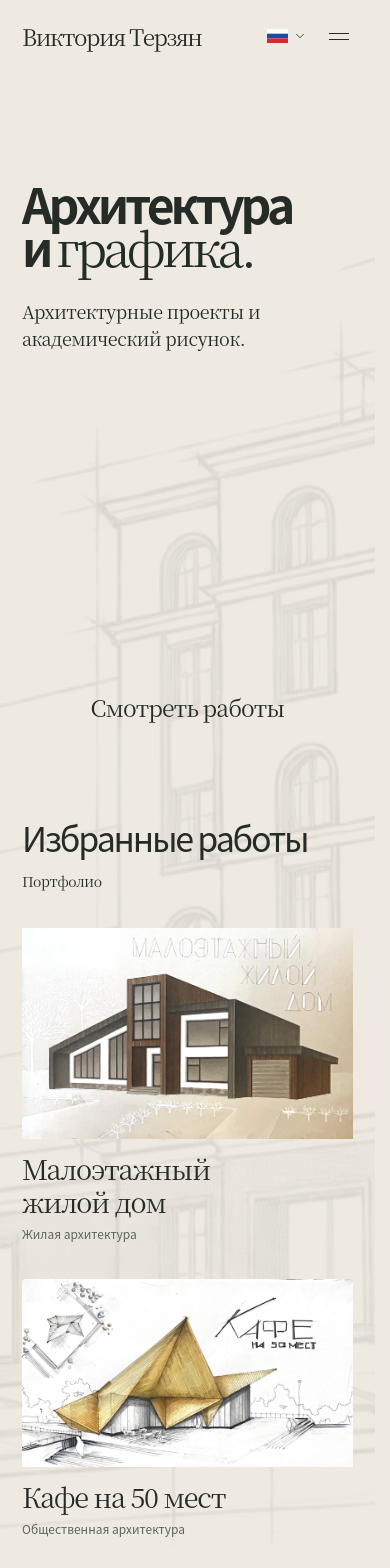
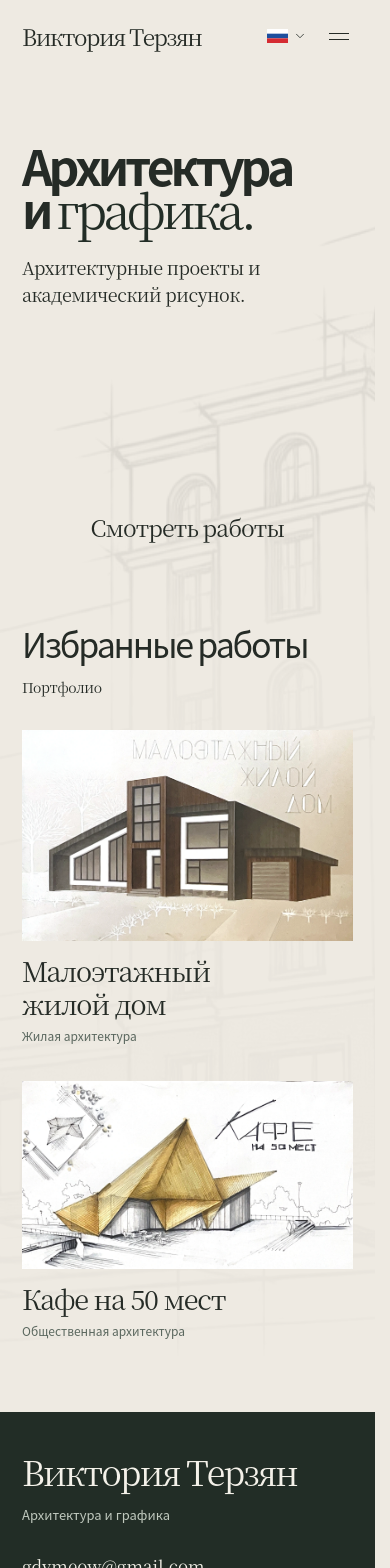
Before and after one commit to gdvmeow/meowarch, a React (Vite) app: page / in a window 390 px wide. Shown: the top 1568 px of the page. Built offline with nearby package versions, Linux system fonts and the light colour scheme.

Commit message:
Refine responsive layout and language menu focus

```diff
--- a/src/components/SiteChrome.jsx
+++ b/src/components/SiteChrome.jsx
@@ -15,9 +15,7 @@ function LanguageSwitcher({ language, onChange, onOpen, t }) {
 
   useEffect(() => {
     if (!open) return;
-    const focusFrame = requestAnimationFrame(() => {
-      optionRefs.current[languages.findIndex(item => item.code === language)]?.focus({ preventScroll: true });
-    });
+    optionRefs.current[languages.findIndex(item => item.code === language)]?.focus({ preventScroll: true });
     const outside = event => { if (!rootRef.current?.contains(event.target)) setOpen(false); };
     const escape = event => {
       if (event.key === 'Escape') { setOpen(false); triggerRef.current?.focus(); }
@@ -25,7 +23,6 @@ function LanguageSwitcher({ language, onChange, onOpen, t }) {
     document.addEventListener('pointerdown', outside);
     document.addEventListener('keydown', escape);
     return () => {
-      cancelAnimationFrame(focusFrame);
       document.removeEventListener('pointerdown', outside);
       document.removeEventListener('keydown', escape);
     };
--- a/src/styles.css
+++ b/src/styles.css
@@ -45,7 +45,9 @@ main:focus { outline: none; }
 .shell { width: min(1320px, calc(100% - var(--gutter) * 2)); margin-inline: auto; }
 .site-canvas { position: relative; isolation: isolate; flex: 1 0 auto; }
 .site-canvas::before { content: ''; position: absolute; inset: 0; z-index: -1; pointer-events: none; background: url('/assets/site-background-perspective.png') center / cover no-repeat; opacity: .075; }
-.canvas-home::before { opacity: .13; }
+.canvas-portfolio::before, .canvas-project::before, .canvas-contacts::before, .canvas-education::before { opacity: .035; }
+.canvas-home { --home-hero-height: min(790px, calc(100svh - 88px)); --drawing-tail-opacity: .27; }
+.canvas-home::before { opacity: .13; mask-image: linear-gradient(to bottom, #000 calc(var(--home-hero-height) - 80px), rgb(0 0 0 / var(--drawing-tail-opacity)) calc(var(--home-hero-height) + 100px)); }
 .icon { flex: none; vertical-align: middle; }
 .skip-link { position: fixed; top: 12px; left: var(--gutter); z-index: 100; padding: 12px 18px; background: var(--white); transform: translateY(-160%); }
 .skip-link:focus { transform: translateY(0); }
@@ -95,7 +97,7 @@ main:focus { outline: none; }
 .site-nav a, .header-contact, .text-link, .back-link, .contact-email, .copy-button, .hero-project-link { transform-origin: left center; transition: transform .2s var(--ease), color .18s; }
 
 /* One continuous drawing scales with the canvas, as in the original layout. */
-.home-hero { position: relative; overflow: hidden; min-height: min(790px, calc(100svh - 88px)); }
+.home-hero { position: relative; overflow: hidden; min-height: var(--home-hero-height); }
 .hero-shell { position: relative; display: flex; flex-direction: column; min-height: inherit; padding-top: clamp(120px, 11vw, 200px); padding-bottom: 48px; }
 .hero-copy { position: relative; z-index: 1; }
 .hero-shell h1 { display: flex; flex-direction: column; align-items: start; font-size: clamp(76px, 10.3vw, 160px); line-height: .89; letter-spacing: -.09em; font-weight: 650; animation: ink-in .7s var(--ease) both; }
@@ -114,14 +116,15 @@ main:focus { outline: none; }
 .project-tile { display: block; min-width: 0; }
 .tile-image { position: relative; overflow: hidden; }
 .tile-image img { width: 100%; height: auto; object-fit: contain; }
-.tile-meta { padding-top: 18px; }
-.tile-meta h3 { font: 440 clamp(24px, 2.3vw, 34px)/1.22 var(--serif); letter-spacing: -.045em; transition: color .18s; }
+.tile-meta { min-width: 0; padding-top: 18px; }
+.tile-meta h3 { font: 440 clamp(24px, 2.3vw, 34px)/1.22 var(--serif); letter-spacing: -.045em; overflow-wrap: anywhere; hyphens: auto; transition: color .18s; }
 .tile-meta p { margin-top: 8px; color: var(--muted); font-size: 13px; line-height: 1.5; }
 
 /* Work index: shareable filters, two layouts, one card hierarchy. */
 .interior-page { padding-bottom: 112px; }
 .page-heading { padding-top: 76px; }
 .page-heading h1 { font-size: clamp(68px, 9.5vw, 132px); font-weight: 580; letter-spacing: -.075em; line-height: 1; }
+.portfolio-page .page-heading h1, .contacts-page .page-heading h1, .education-page .page-heading h1 { letter-spacing: -.05em; }
 .portfolio-heading { display: flex; align-items: baseline; justify-content: space-between; gap: 24px; }
 .portfolio-heading > .text-link { flex: none; }
 .portfolio-toolbar { display: flex; justify-content: space-between; align-items: center; gap: 24px; margin-top: 36px; margin-bottom: 42px; }
@@ -148,7 +151,7 @@ main:focus { outline: none; }
 .project-heading { padding-top: 42px; padding-bottom: 52px; }
 .back-link { display: inline-flex; align-items: center; gap: 6px; min-height: 44px; margin-bottom: 45px; color: var(--muted); font: 480 16px/1.35 var(--serif); letter-spacing: -.025em; }
 .project-category { margin-bottom: 18px; color: var(--muted); font-size: 13px; }
-.project-heading h1 { max-width: 1120px; font-size: clamp(68px, 9.5vw, 132px); font-weight: 580; letter-spacing: -.075em; line-height: 1; overflow-wrap: anywhere; hyphens: auto; }
+.project-heading h1 { max-width: 1120px; font-size: clamp(68px, 9.5vw, 132px); font-weight: 580; letter-spacing: -.05em; line-height: 1; overflow-wrap: anywhere; hyphens: auto; }
 .project-intro { display: grid; grid-template-columns: 1fr 1fr; gap: 64px; max-width: 980px; margin-top: 42px; }
 .project-intro p:first-child { font: 390 clamp(21px, 2vw, 28px)/1.45 var(--serif); letter-spacing: -.03em; }
 .project-intro p:last-child { color: var(--muted); font-size: 15px; line-height: 1.75; }
@@ -298,15 +301,15 @@ html:has(.gallery-dialog[open]) { background: var(--forest-deep); color-scheme:
   .site-nav { display: none; grid-column: 1 / -1; grid-row: 2; padding: 12px 0 26px; flex-direction: column; align-items: stretch; gap: 4px; border-bottom: 1px solid var(--rule); background: var(--paper); }
   .site-nav.is-open { display: flex; }
   .site-nav a { min-height: 48px; font: 400 25px/1.3 var(--serif); letter-spacing: -.03em; }
-  .home-hero { min-height: min(690px, calc(100svh - 72px)); }
+  .canvas-home { --home-hero-height: clamp(400px, 60svh, 520px); --drawing-tail-opacity: .35; }
   .canvas-home::before { background-size: auto 100%; background-position: 56% center; opacity: .1; }
-  .hero-shell { padding-top: clamp(110px, 20vw, 150px); padding-bottom: 38px; }
+  .hero-shell { padding-top: clamp(72px, 15vw, 104px); padding-bottom: 32px; }
   .hero-shell h1 { font-size: clamp(48px, 11.7vw, 86px); }
   .hero-italic-line em { font-size: 1.01em; }
-  .hero-description { max-width: 340px; margin-top: 30px; font-size: 18px; }
-  .hero-project-link { margin-top: auto; padding-top: 50px; font-size: 23px; }
-  .selected-section { padding-top: 58px; padding-bottom: 72px; }
-  .section-heading { align-items: flex-end; gap: 24px; margin-bottom: 28px; }
+  .hero-description { max-width: 340px; margin-top: 24px; font-size: 18px; }
+  .hero-project-link { margin-top: auto; padding-top: 24px; font-size: 23px; }
+  .selected-section { padding-top: 48px; padding-bottom: 72px; }
+  .section-heading { align-items: flex-end; gap: 24px; margin-bottom: 24px; }
   .section-heading h2 { max-width: 260px; font-size: clamp(34px, 7vw, 48px); }
   .section-heading .text-link { font-size: 14px; white-space: nowrap; }
   .selected-grid { grid-template-columns: 1fr; gap: 36px; }
@@ -317,19 +320,19 @@ html:has(.gallery-dialog[open]) { background: var(--forest-deep); color-scheme:
   .interior-page { padding-bottom: 72px; }
   .page-heading { padding-top: 48px; }
   .page-heading h1 { font-size: clamp(56px, 12vw, 88px); }
-  .portfolio-heading { align-items: flex-start; flex-direction: column; gap: 16px; }
+  .portfolio-heading { align-items: baseline; flex-wrap: wrap; column-gap: 16px; row-gap: 8px; }
   .portfolio-heading > .text-link { font-size: 16px; }
   .credential-layout { grid-template-columns: 1fr; gap: 36px; margin-top: 36px; }
   .credential-document { justify-self: start; }
-  .portfolio-toolbar { flex-wrap: wrap; row-gap: 12px; margin-top: 24px; margin-bottom: 30px; }
+  .portfolio-toolbar { flex-wrap: wrap; row-gap: 8px; margin-top: 16px; margin-bottom: 24px; }
   .project-filters a { padding-inline: 12px; font-size: 15px; }
   .project-filters a:first-child { margin-left: -12px; }
   .portfolio-view { margin-left: -8px; }
   .portfolio-view a { padding-inline: 8px; font-size: 14px; }
   .portfolio-grid { display: grid; grid-template-columns: 1fr; gap: 36px; }
   .portfolio-grid .project-tile:nth-child(n) { grid-column: auto; padding-top: 0; }
-  .portfolio-grid.is-list .project-tile { grid-template-columns: minmax(0, 1fr) 112px; gap: 20px; padding: 20px 0; }
-  .portfolio-grid.is-list .tile-meta h3 { font-size: 24px; }
+  .portfolio-grid.is-list .project-tile { grid-template-columns: minmax(0, 1fr) clamp(80px, 24vw, 112px); gap: 16px; padding: 24px 0; }
+  .portfolio-grid.is-list .tile-meta h3 { font-size: clamp(22px, 6vw, 24px); }
   .project-heading { padding-top: 24px; padding-bottom: 32px; }
   .project-page { padding-bottom: 64px; }
   .back-link { margin-bottom: 32px; }
```
Also changed, not shown: 1 other file (tests, documents, lock files or other folders).
